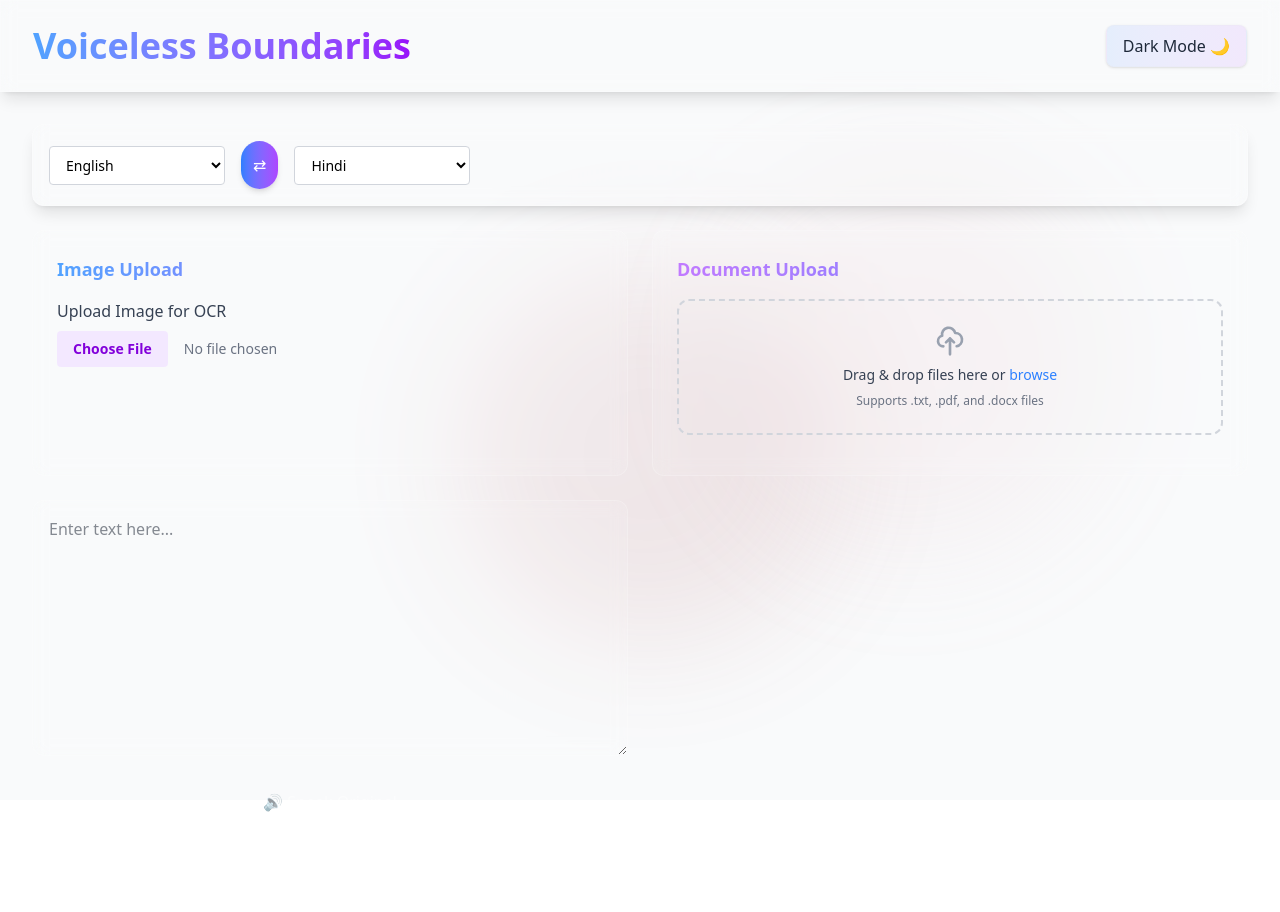
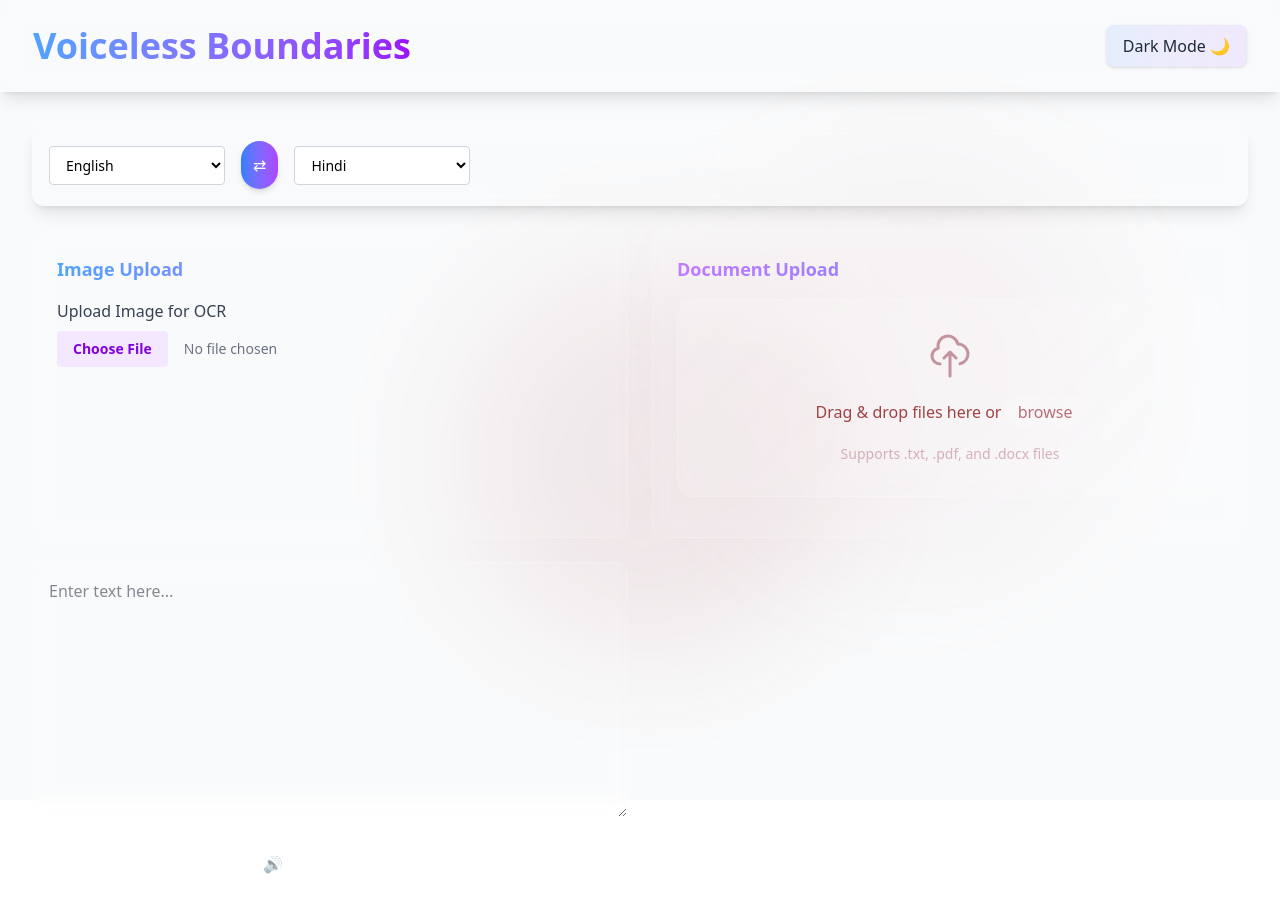
Before and after one commit to Arjun140205/Voiceless-Boundaries, a Next.js app: page / in a window 1280 px wide. Shown: the top 912 px of the page. Before the commit the page ends 858 px from the top, so only its background shows below. Built offline with nearby package versions, Linux system fonts and the light colour scheme.

Commit message:
Improved FileUploader logic and styling for better UX

```diff
--- a/src/components/FileUploader.tsx
+++ b/src/components/FileUploader.tsx
@@ -97,28 +97,57 @@ export default function FileUploader({ onTextExtracted, darkMode }: Props) {
 
   return (
     <div
-      className={`mb-4 relative ${isDragging ? 'ring-2 ring-blue-500' : ''}`}
+      className={`mb-4 relative rounded-2xl overflow-hidden ${
+        isDragging ? 'ring-2 ring-[var(--raspberry-rose)]' : ''
+      }`}
       onDrop={handleDrop}
       onDragOver={handleDragOver}
       onDragLeave={handleDragLeave}
     >
       <div className={`
-        rounded-xl p-6 border-2 border-dashed transition-all duration-300
-        ${darkMode ? 'border-gray-600' : 'border-gray-300'}
-        ${isDragging ? 'border-blue-500 bg-blue-50 dark:bg-blue-900/10' : ''}
+        ${darkMode ? 'glass-morphism-dark' : 'glass-morphism'}
+        rounded-xl p-8 transition-all duration-300
+        ${isDragging
+          ? 'border-[var(--raspberry-rose)] bg-[var(--raspberry-rose)]/5'
+          : darkMode
+            ? 'border-[var(--muted-mauve)]/20'
+            : 'border-[var(--dusty-rose)]/20'
+        }
       `}>
-        <label className={`block text-center ${darkMode ? 'text-gray-300' : 'text-gray-700'}`}>
-          <div className="space-y-2">
+        <label className={`block text-center ${
+          darkMode ? 'text-[var(--pastel-pink)]' : 'text-[var(--soft-burgundy)]'
+        }`}>
+          <div className="space-y-4">
             <div className="flex items-center justify-center">
-              <svg className="w-8 h-8 text-gray-400" fill="none" stroke="currentColor" viewBox="0 0 24 24">
-                <path strokeLinecap="round" strokeLinejoin="round" strokeWidth="2" d="M7 16a4 4 0 01-.88-7.903A5 5 0 1115.9 6L16 6a5 5 0 011 9.9M15 13l-3-3m0 0l-3 3m3-3v12" />
+              <svg
+                className={`w-12 h-12 ${
+                  darkMode ? 'text-[var(--muted-mauve)]' : 'text-[var(--dusty-rose)]'
+                }`}
+                fill="none"
+                stroke="currentColor"
+                viewBox="0 0 24 24"
+              >
+                <path
+                  strokeLinecap="round"
+                  strokeLinejoin="round"
+                  strokeWidth="1.5"
+                  d="M7 16a4 4 0 01-.88-7.903A5 5 0 1115.9 6L16 6a5 5 0 011 9.9M15 13l-3-3m0 0l-3 3m3-3v12"
+                />
               </svg>
             </div>
-            <div className="text-sm">
+            <div className="text-base font-medium">
               Drag & drop files here or{' '}
-              <span className="text-blue-500 hover:text-blue-600 cursor-pointer">browse</span>
+              <span className={`
+                ${darkMode ? 'glass-button-dark' : 'glass-button'}
+                inline-block px-3 py-1 rounded-full cursor-pointer
+                text-[var(--raspberry-rose)] hover:text-[var(--soft-burgundy)]
+              `}>
+                browse
+              </span>
             </div>
-            <div className="text-xs text-gray-500">
+            <div className={`text-sm ${
+              darkMode ? 'text-[var(--muted-mauve)]/70' : 'text-[var(--dusty-rose)]/70'
+            }`}>
               Supports .txt, .pdf, and .docx files
             </div>
           </div>
@@ -132,10 +161,13 @@ export default function FileUploader({ onTextExtracted, darkMode }: Props) {
       </div>
 
       {isProcessing && (
-        <div className="absolute inset-0 bg-black/50 rounded-xl flex items-center justify-center">
-          <div className="text-white flex items-center space-x-2">
-            <div className="animate-spin rounded-full h-6 w-6 border-b-2 border-white"></div>
-            <span>Processing file...</span>
+        <div className="absolute inset-0 backdrop-blur-sm bg-black/30 rounded-xl flex items-center justify-center">
+          <div className={`
+            ${darkMode ? 'glass-morphism-dark' : 'glass-morphism'}
+            text-[var(--raspberry-rose)] px-6 py-4 rounded-lg flex items-center space-x-3
+          `}>
+            <div className="animate-spin rounded-full h-5 w-5 border-2 border-current"></div>
+            <span className="font-medium">Processing file...</span>
           </div>
         </div>
       )}
```
